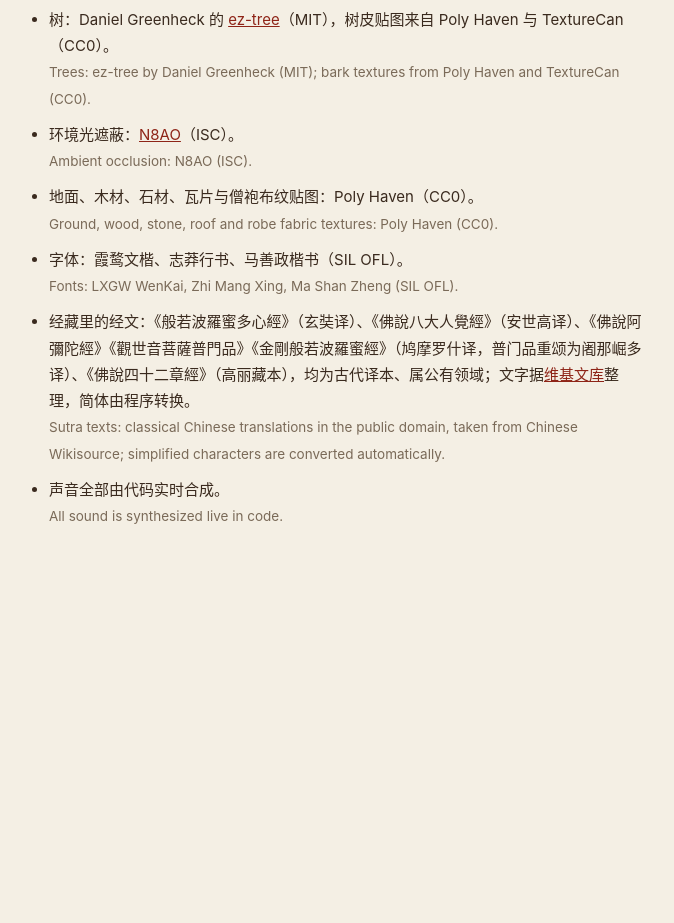
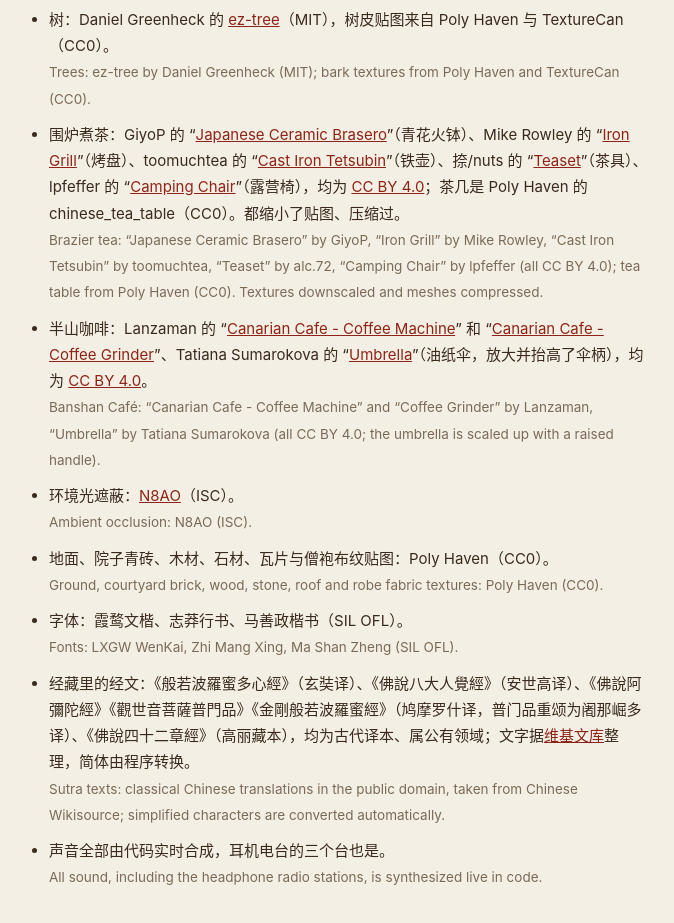
Before and after one commit to ChenJiangxi/sansatemple, a website: page public/credits.html in a window 1280 px wide. Shown: the part 635-1558 px from the top of the page, without its empty margins (311-985 px from the left). Before the commit the page ends 1219 px from the top, so only its background shows below. Drawn offline with Linux system fonts and the light colour scheme.

Commit message:
游戏内「素材来源」页补上围炉煮茶和半山咖啡用到的 CC BY 4.0 模型署名，以及院子青砖贴图、耳机电台的说明
Co-Authored-By: Claude Opus 5.5 <noreply@anthropic.com>

```diff
--- a/public/credits.html
+++ b/public/credits.html
@@ -23,11 +23,13 @@
   <li>迦叶、阿难二尊者：克利夫兰艺术博物馆 “<a href="https://sketchfab.com/3d-models/199711-standing-bodhisattva-1a57a0d6609145b486ed5b1d3e9ec7fb" rel="noopener">1997.11 Standing Bodhisattva</a>” 扫描（CC0），改为金身。<br><span class="en">Disciples Kasyapa and Ananda: Cleveland Museum of Art standing figure scan (1997.11, CC0), gilded.</span></li>
   <li>僧人的头部：Lee Perry-Smith 的 “Infinite, 3D Head Scan”（<a href="https://www.triplegangers.com" rel="noopener">triplegangers.com</a>，<a href="https://creativecommons.org/licenses/by/3.0/" rel="noopener">CC BY 3.0</a>），经 three.js 示例分发；已切去肩颈、淡化胡茬。<br><span class="en">Monk heads: “Infinite, 3D Head Scan” by Lee Perry-Smith (CC BY 3.0), via the three.js examples; neck trimmed, stubble softened.</span></li>
   <li>树：Daniel Greenheck 的 <a href="https://github.com/dgreenheck/ez-tree" rel="noopener">ez-tree</a>（MIT），树皮贴图来自 Poly Haven 与 TextureCan（CC0）。<br><span class="en">Trees: ez-tree by Daniel Greenheck (MIT); bark textures from Poly Haven and TextureCan (CC0).</span></li>
+  <li>围炉煮茶：GiyoP 的 “<a href="https://sketchfab.com/3d-models/cba525be001d4874a3b366829d084657" rel="noopener">Japanese Ceramic Brasero</a>”（青花火钵）、Mike Rowley 的 “<a href="https://sketchfab.com/3d-models/2b6f1f4aac514fecbecf510fc71d28fd" rel="noopener">Iron Grill</a>”（烤盘）、toomuchtea 的 “<a href="https://sketchfab.com/3d-models/1a49b0714571487d9164b9ba13d03e3f" rel="noopener">Cast Iron Tetsubin</a>”（铁壶）、捺/nuts 的 “<a href="https://sketchfab.com/3d-models/c072fcbce5db4f4e81a499e1cd187432" rel="noopener">Teaset</a>”（茶具）、lpfeffer 的 “<a href="https://sketchfab.com/3d-models/46b592f41c1f441ca19faadd2b4bb90a" rel="noopener">Camping Chair</a>”（露营椅），均为 <a href="https://creativecommons.org/licenses/by/4.0/" rel="noopener">CC BY 4.0</a>；茶几是 Poly Haven 的 chinese_tea_table（CC0）。都缩小了贴图、压缩过。<br><span class="en">Brazier tea: “Japanese Ceramic Brasero” by GiyoP, “Iron Grill” by Mike Rowley, “Cast Iron Tetsubin” by toomuchtea, “Teaset” by alc.72, “Camping Chair” by lpfeffer (all CC BY 4.0); tea table from Poly Haven (CC0). Textures downscaled and meshes compressed.</span></li>
+  <li>半山咖啡：Lanzaman 的 “<a href="https://sketchfab.com/3d-models/17042d9af8c5461e98876064fd80385d" rel="noopener">Canarian Cafe - Coffee Machine</a>” 和 “<a href="https://sketchfab.com/3d-models/78d7e61da65c4b368074c978e742bdfc" rel="noopener">Canarian Cafe - Coffee Grinder</a>”、Tatiana Sumarokova 的 “<a href="https://sketchfab.com/3d-models/ae0abff9bb9d4bb3b2ef634b8bc539d5" rel="noopener">Umbrella</a>”（油纸伞，放大并抬高了伞柄），均为 <a href="https://creativecommons.org/licenses/by/4.0/" rel="noopener">CC BY 4.0</a>。<br><span class="en">Banshan Café: “Canarian Cafe - Coffee Machine” and “Coffee Grinder” by Lanzaman, “Umbrella” by Tatiana Sumarokova (all CC BY 4.0; the umbrella is scaled up with a raised handle).</span></li>
   <li>环境光遮蔽：<a href="https://github.com/N8python/n8ao" rel="noopener">N8AO</a>（ISC）。<br><span class="en">Ambient occlusion: N8AO (ISC).</span></li>
-  <li>地面、木材、石材、瓦片与僧袍布纹贴图：Poly Haven（CC0）。<br><span class="en">Ground, wood, stone, roof and robe fabric textures: Poly Haven (CC0).</span></li>
+  <li>地面、院子青砖、木材、石材、瓦片与僧袍布纹贴图：Poly Haven（CC0）。<br><span class="en">Ground, courtyard brick, wood, stone, roof and robe fabric textures: Poly Haven (CC0).</span></li>
   <li>字体：霞鹜文楷、志莽行书、马善政楷书（SIL OFL）。<br><span class="en">Fonts: LXGW WenKai, Zhi Mang Xing, Ma Shan Zheng (SIL OFL).</span></li>
   <li>经藏里的经文：《般若波羅蜜多心經》（玄奘译）、《佛說八大人覺經》（安世高译）、《佛說阿彌陀經》《觀世音菩薩普門品》《金剛般若波羅蜜經》（鸠摩罗什译，普门品重颂为阇那崛多译）、《佛說四十二章經》（高丽藏本），均为古代译本、属公有领域；文字据<a href="https://zh.wikisource.org" rel="noopener">维基文库</a>整理，简体由程序转换。<br><span class="en">Sutra texts: classical Chinese translations in the public domain, taken from Chinese Wikisource; simplified characters are converted automatically.</span></li>
-  <li>声音全部由代码实时合成。<br><span class="en">All sound is synthesized live in code.</span></li>
+  <li>声音全部由代码实时合成，耳机电台的三个台也是。<br><span class="en">All sound, including the headphone radio stations, is synthesized live in code.</span></li>
 </ul>
 </main>
 </body>
```
